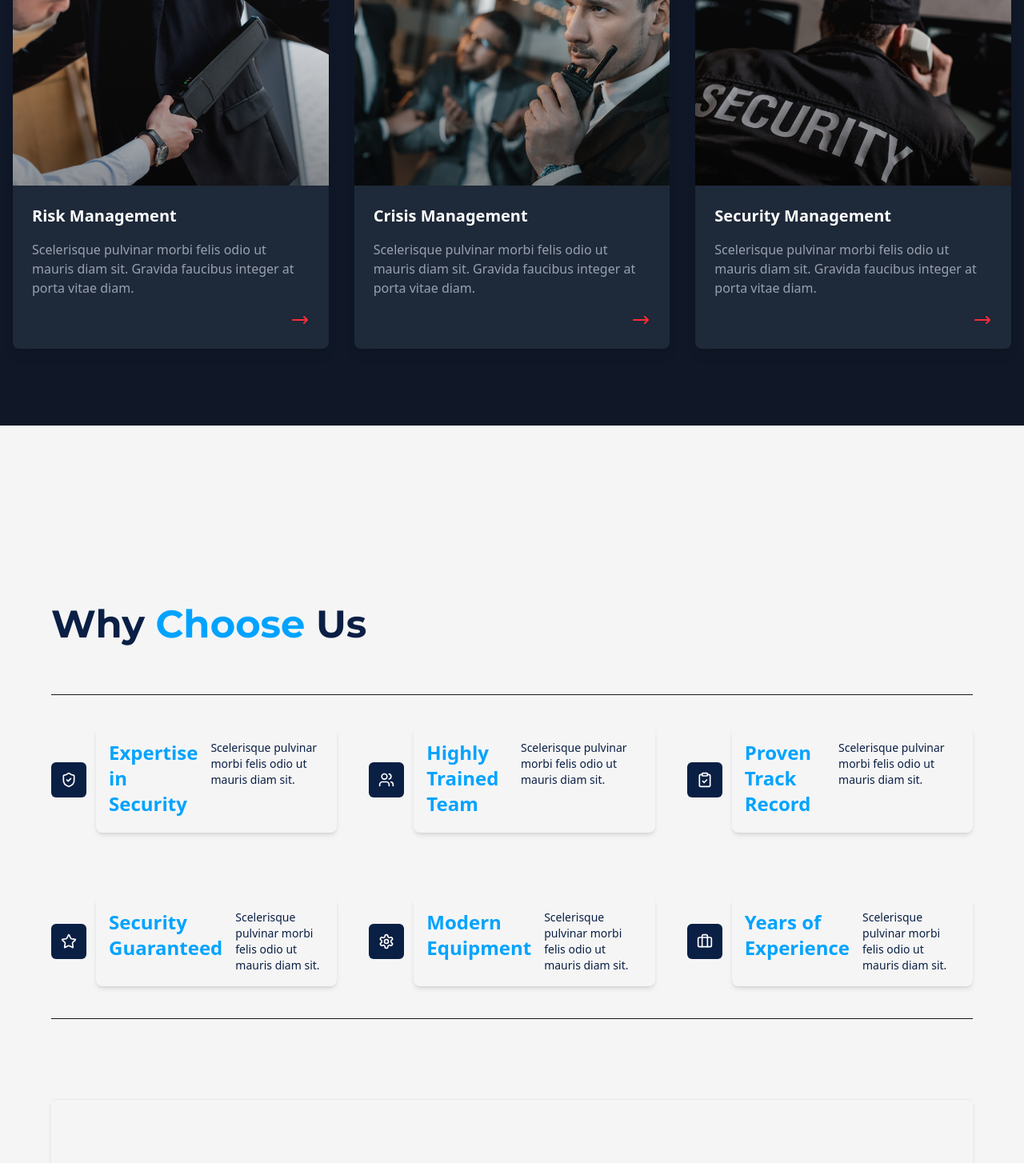
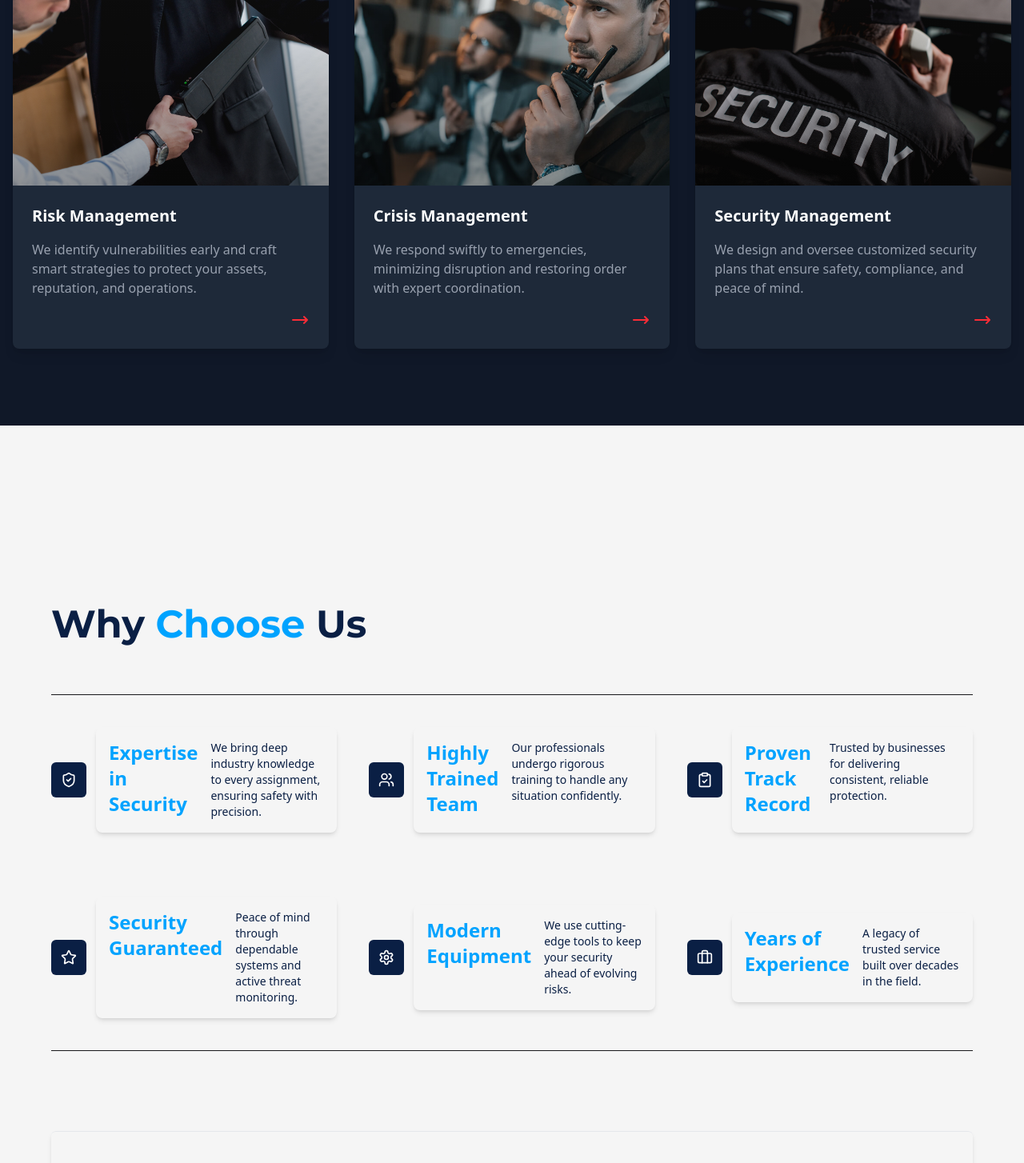
Before and after one commit to saadsrabon/urbanhomeandsecurity, a React (Vite) app: page / in a window 1280 px wide. Shown: the part 2243-3697 px from the top of the page at 80% size. Built offline with nearby package versions, Linux system fonts and the light colour scheme; the HTML template or start-up script is replaced by a standard one.

Commit message:
adding content for the final production

```diff
--- a/src/pages/OurService.jsx
+++ b/src/pages/OurService.jsx
@@ -46,8 +46,7 @@ const OurService = () => {
                         <div className="p-6">
                             <h4 className="text-xl font-semibold text-white mb-4">Risk Management</h4>
                             <p className="text-gray-400 text-base">
-                                Scelerisque pulvinar morbi felis odio ut mauris diam sit. Gravida
-                                faucibus integer at porta vitae diam.
+                                We identify vulnerabilities early and craft smart strategies to protect your assets, reputation, and operations.
                             </p>
                             {/* Red Arrow Icon */}
                             <div className="flex justify-end mt-4">
@@ -81,8 +80,7 @@ const OurService = () => {
                         <div className="p-6">
                             <h4 className="text-xl font-semibold text-white mb-4">Crisis Management</h4>
                             <p className="text-gray-400 text-base">
-                                Scelerisque pulvinar morbi felis odio ut mauris diam sit. Gravida
-                                faucibus integer at porta vitae diam.
+                                We respond swiftly to emergencies, minimizing disruption and restoring order with expert coordination.
                             </p>
                             {/* Red Arrow Icon */}
                             <div className="flex justify-end mt-4">
@@ -118,8 +116,7 @@ const OurService = () => {
                         <div className="p-6">
                             <h4 className="text-xl font-semibold text-white mb-4">Security Management</h4>
                             <p className="text-gray-400 text-base">
-                                Scelerisque pulvinar morbi felis odio ut mauris diam sit. Gravida
-                                faucibus integer at porta vitae diam.
+                                We design and oversee customized security plans that ensure safety, compliance, and peace of mind.
                             </p>
                             {/* Red Arrow Icon */}
                             <div className="flex justify-end mt-4">
--- a/src/pages/WhyChooseUS.jsx
+++ b/src/pages/WhyChooseUS.jsx
@@ -13,13 +13,37 @@ import OurPartner from './OurPartner';
 
 
 const services = [
-    { icon: <ShieldCheck className="text-white" size={20} />, title: "Expertise in Security" },
-    { icon: <Users className="text-white" size={20} />, title: "Highly Trained Team" },
-    { icon: <ClipboardCheck className="text-white" size={20} />, title: "Proven Track Record" },
-    { icon: <Star className="text-white" size={20} />, title: "Security Guaranteed" },
-    { icon: <Settings className="text-white" size={20} />, title: "Modern Equipment" },
-    { icon: <Briefcase className="text-white" size={20} />, title: "Years of Experience" },
-];
+    {
+      icon: <ShieldCheck className="text-white" size={20} />,
+      title: "Expertise  in Security",
+      description: "We bring deep industry knowledge to every assignment, ensuring safety with precision."
+    },
+    {
+      icon: <Users className="text-white" size={20} />,
+      title: "Highly Trained Team",
+      description: "Our professionals undergo rigorous training to handle any situation confidently."
+    },
+    {
+      icon: <ClipboardCheck className="text-white" size={20} />,
+      title: "Proven Track Record",
+      description: "Trusted by businesses for delivering consistent, reliable protection."
+    },
+    {
+      icon: <Star className="text-white" size={20} />,
+      title: "Security Guaranteed",
+      description: "Peace of mind through dependable systems and active threat monitoring."
+    },
+    {
+      icon: <Settings className="text-white" size={20} />,
+      title: "Modern Equipment",
+      description: "We use cutting-edge tools to keep your security ahead of evolving risks."
+    },
+    {
+      icon: <Briefcase className="text-white" size={20} />,
+      title: "Years of Experience",
+      description: "A legacy of trusted service built over decades in the field."
+    }
+  ];
 
 const WhyChooseUS = () => {
     return (
@@ -33,7 +57,7 @@ const WhyChooseUS = () => {
                         </div>
                         <div key={index} className="flex justify-start items-start gap-4 p-4 rounded-lg shadow-md hover:shadow-xl hover:bg-[#F9FBFF] transition-all duration-300      ">
                             <h4 className="font-semibold text-2xl mb-1 text-[#00A3FF]">{service.title}</h4>
-                            <p className="text-sm text-[#0A1F44]">Scelerisque pulvinar morbi felis odio ut mauris diam sit.</p>
+                            <p className="text-sm text-[#0A1F44]">{service.description}</p>
                         </div>
                     </div>
                 ))}
```
